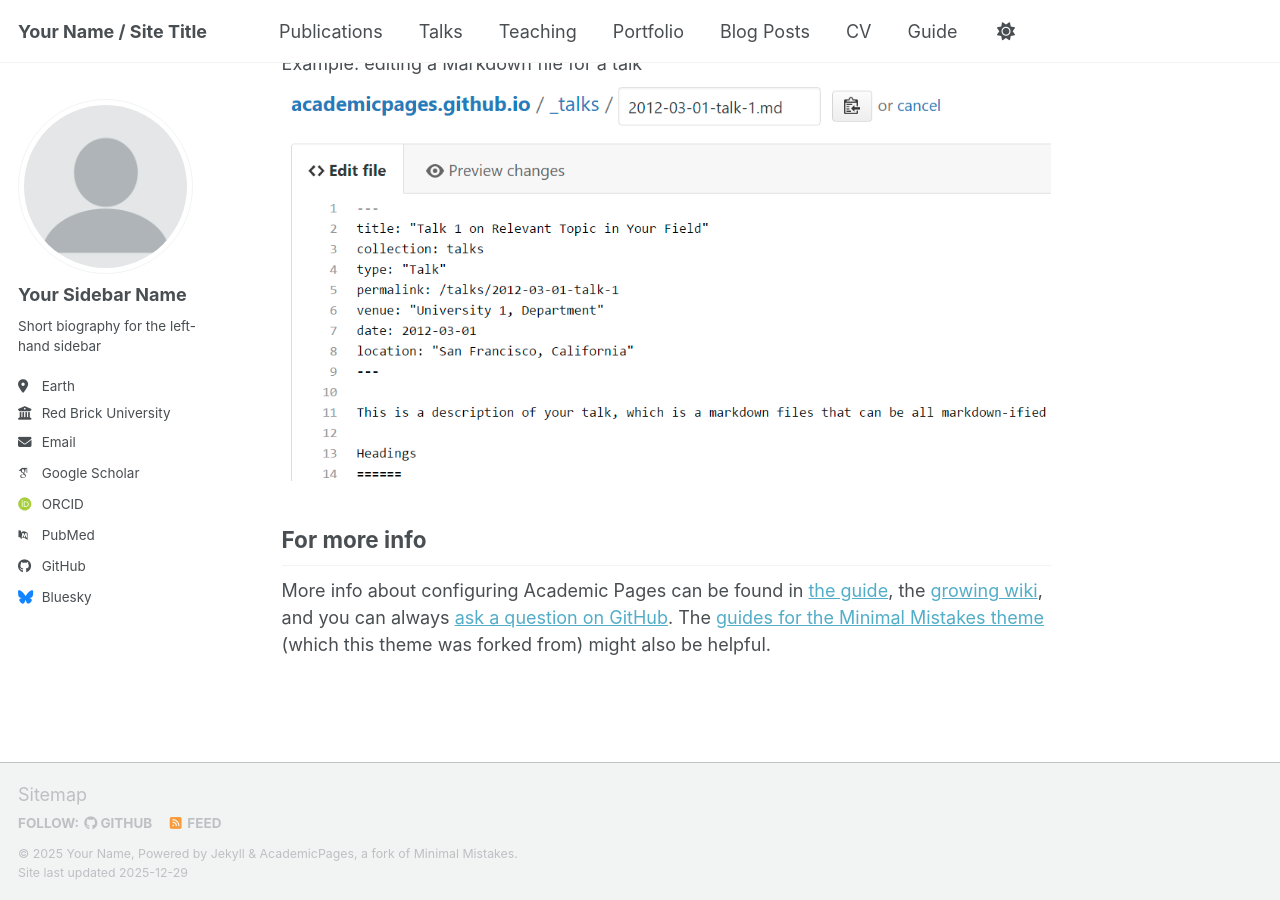
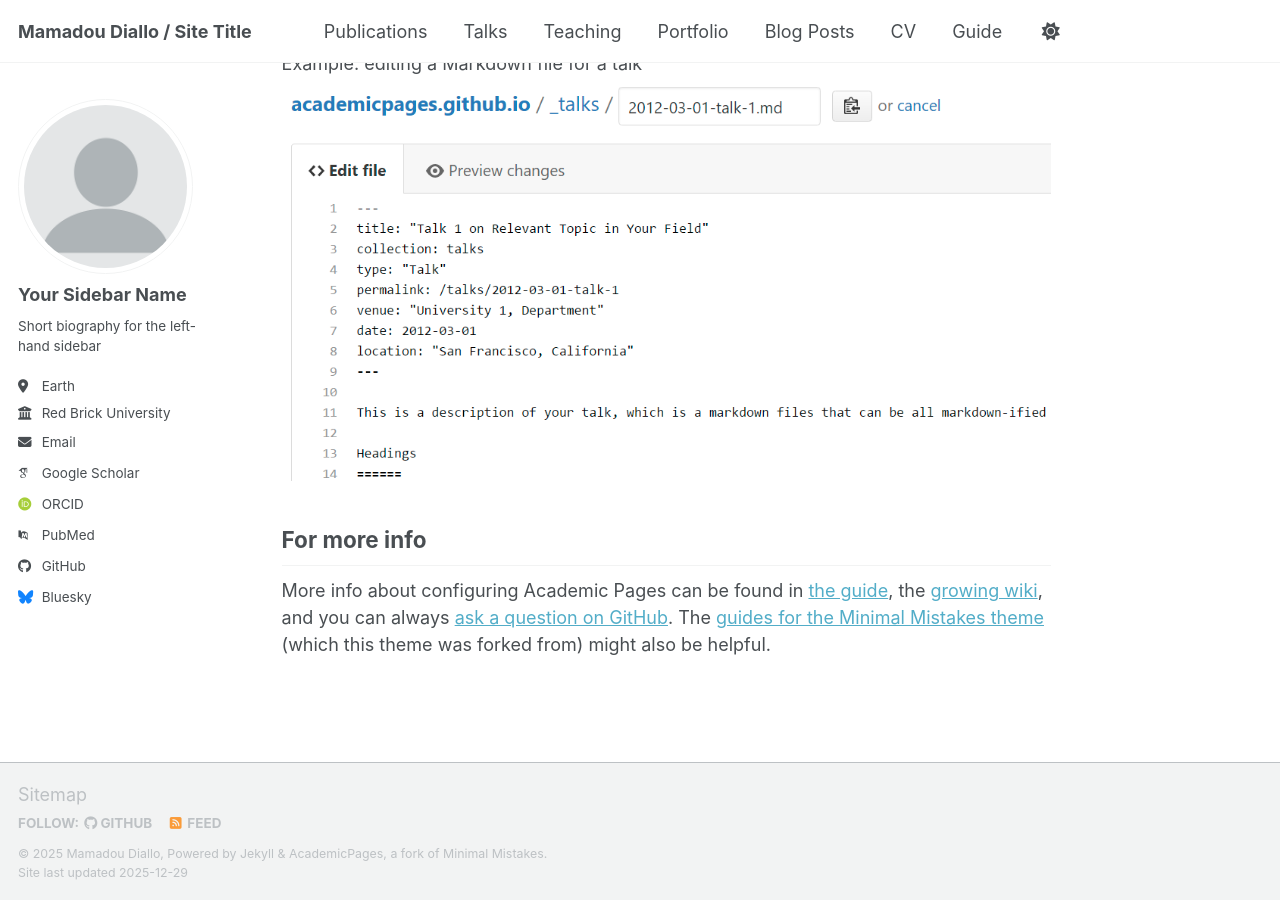
Before and after one commit to lam-rana/lam-rana.github.io, a Jekyll site: the page built from _pages/about.md, in a window 1280 px wide and 900 px high, scrolled down 2718 px. Built offline with Jekyll 4.4.1, drawn with Linux system fonts in a browser that asks for light colours; some web fonts are replaced; a script bundle is joined from its source files by our own code; library files that are not in the unit come from our copies.

Commit message:
Update site title and name in configuration

```diff
--- a/_config.yml
+++ b/_config.yml
@@ -9,9 +9,9 @@
 # Basic Site Settings
 locale                   : "en-US"
 site_theme               : "default" # the available themes options are "default", "air", "sunrise", "mint", "dirt" and "contrast"
-title                    : "Your Name / Site Title"
+title                    : "Mamadou Diallo / Site Title"
 title_separator          : "-"
-name                     : &name "Your Name"
+name                     : &name "Mamadou Diallo"
 description              : &description "Your Name's academic portfolio"   # Update this with a general description of your site, this is the default if not overridden by a page
 url                      : https://academicpages.github.io # The base hostname & protocol for your site e.g. "https://[your GitHub username].github.io",
                                                            # or if you already have some other page hosted on Github then use "https://[your GitHub username].github.io/[Your Repo Name]"
```
